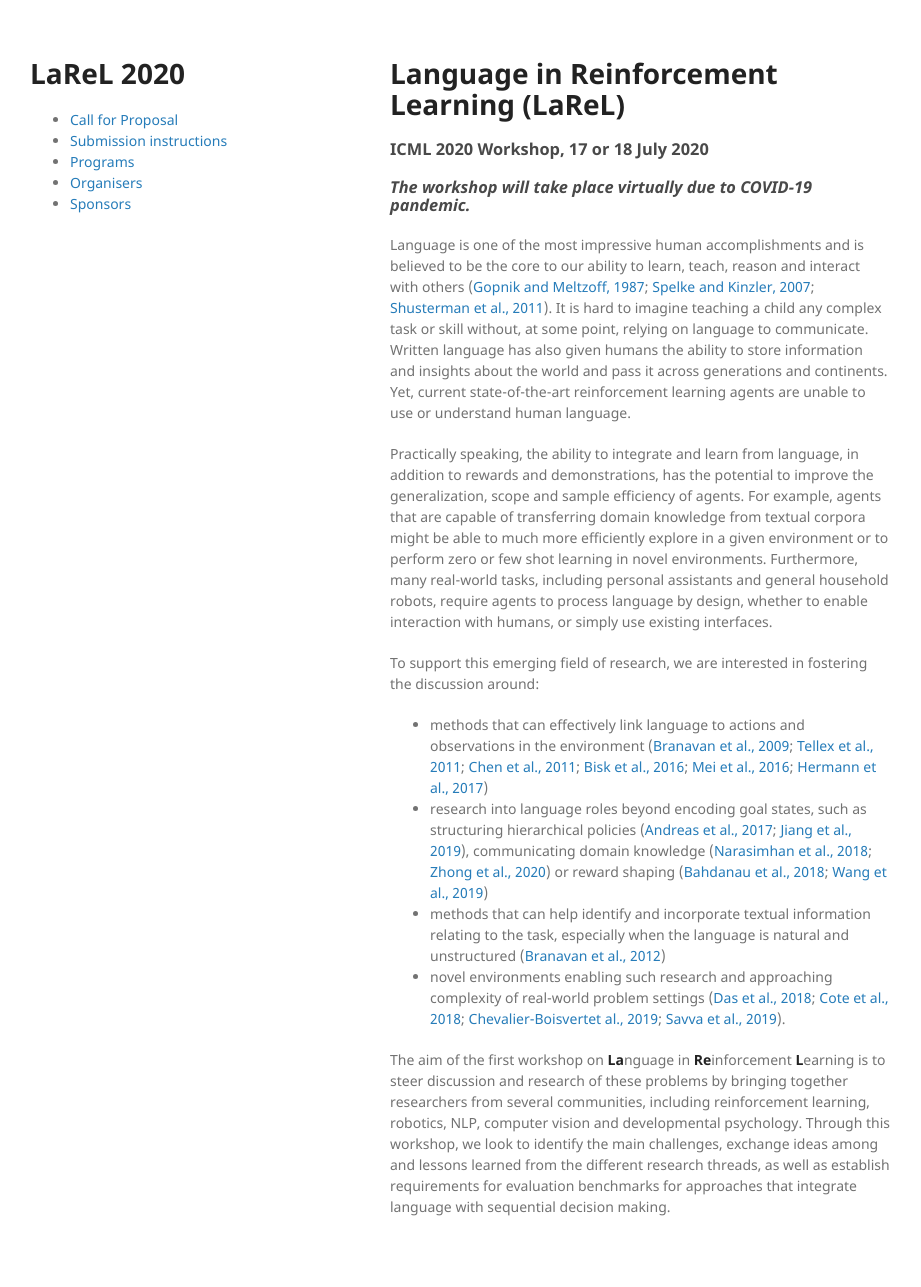
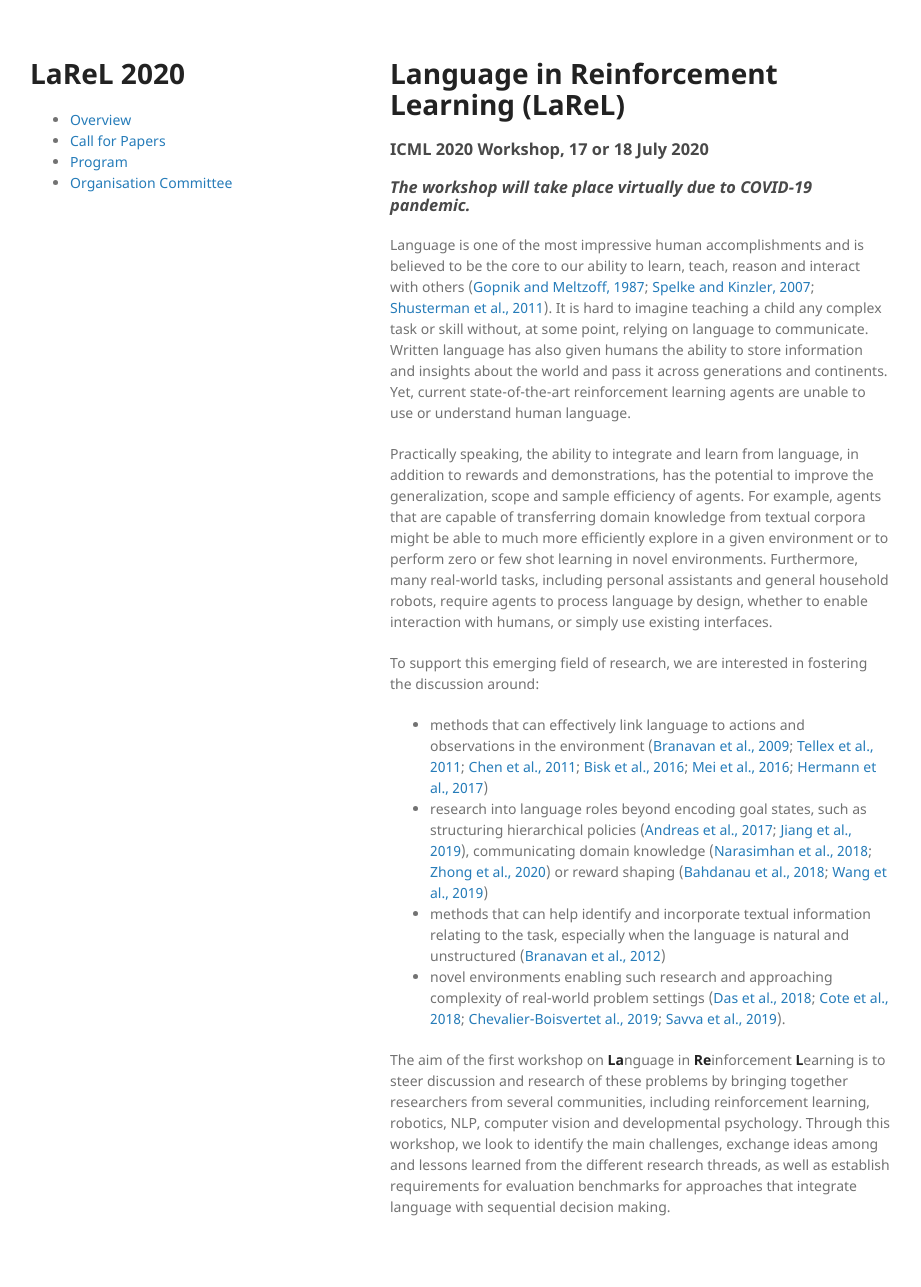
Before and after one commit to LaReL-WS/LaReL-WS.github.io, a Jekyll site: the page built from index.md, in a window 1280 px wide. Shown: the whole page, without its empty margins (180-1101 px from the left). Built offline with Jekyll 4.4.1, drawn with Linux system fonts in a browser that asks for light colours; our own code applies the rules of GitHub Pages for plain Markdown files.

Commit message:
changes to the sidebar titles, removed sponsor

```diff
--- a/_layouts/default.html
+++ b/_layouts/default.html
@@ -18,11 +18,10 @@
         <!-- SIDEBAR -->
         <h1>{{ site.title }}</h1>
         <ul>
-          <li><a href="{{ "/" }}">Call for Proposal</a></li>
-          <li><a href="{{ "/submission" }}">Submission instructions</a></li>
-          <li><a href="{{ "/programs" }}">Programs</a></li>
-          <li><a href="{{ "/organisers" }}">Organisers</a></li>
-          <li><a href="{{ "/sponsors" }}">Sponsors</a></li>
+          <li><a href="{{ "/" }}">Overview</a></li>
+          <li><a href="{{ "/submission" }}">Call for Papers</a></li>
+          <li><a href="{{ "/programs" }}">Program</a></li>
+          <li><a href="{{ "/organisers" }}">Organisation Committee</a></li>
         </ul>
         <!-- END OF SIDEBAR -->
 
```
